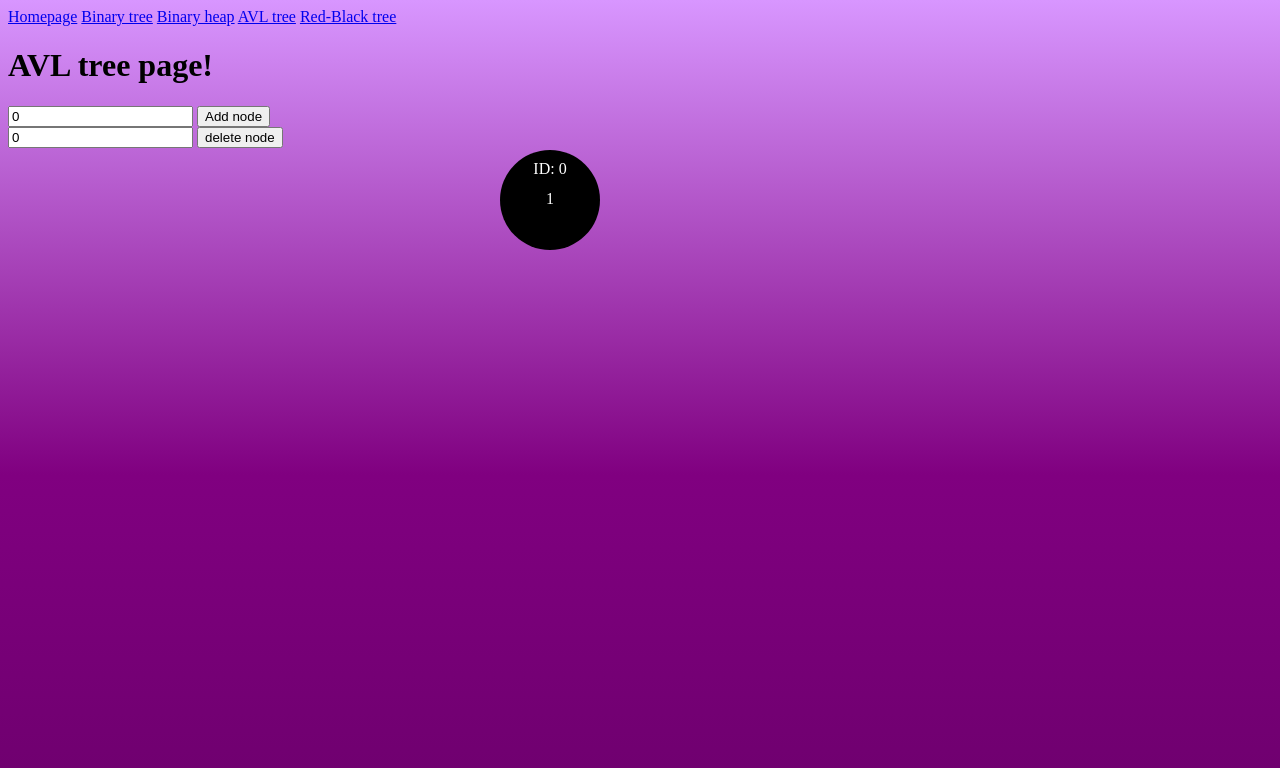
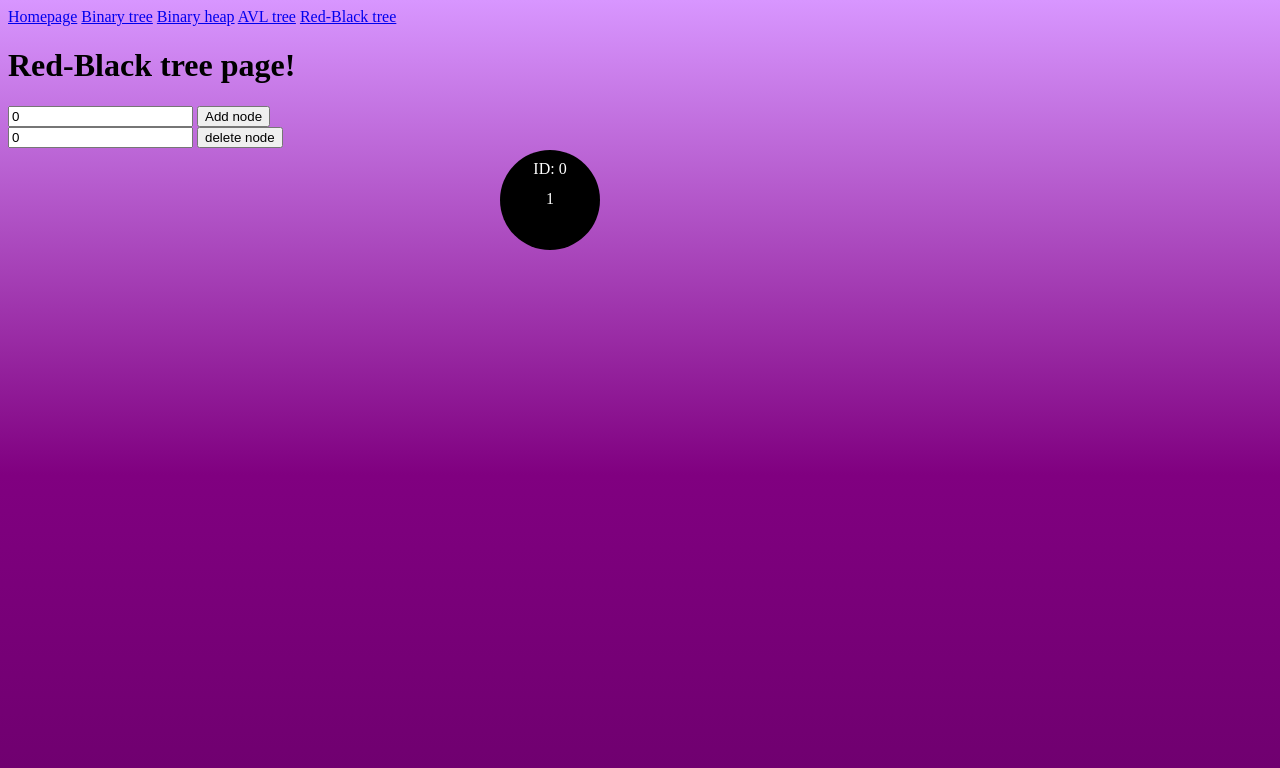
Before and after one commit to naomihollyholland/finalyearproject, a SvelteKit app in the folder finalyearproject/: page /red_black_tree in a window 1280 px wide. Shown: the top 768 px of the page. Built offline with nearby package versions, Linux system fonts and the light colour scheme.

Commit message:
small error
node parent was confused, fixed now

```diff
--- a/finalyearproject/src/routes/red_black_tree/+page.svelte
+++ b/finalyearproject/src/routes/red_black_tree/+page.svelte
@@ -31,7 +31,7 @@
 
 <canvas id="canvas" height={size[1]} width={size[0]} {@attach makecanvas}>
 </canvas>
-<h1>AVL tree page!</h1>
+<h1>Red-Black tree page!</h1>
 <input bind:value={nodeinputvalue} placeholder="0" type="number" />
 <button onclick={() => push(nodeinputvalue)}>Add node</button>
 
--- a/finalyearproject/src/routes/red_black_tree/RedBlackTree.svelte.ts
+++ b/finalyearproject/src/routes/red_black_tree/RedBlackTree.svelte.ts
@@ -747,8 +747,6 @@ export function deletenode(node_to_delete: number) {
             } else if (leftchild != undefined) {
                 leftchild.parentid = parent.id
                 parent.lchildid = leftchild.id
-            } else {
-                parent.rchildid = null
             }
         } else if (rightchild != undefined && parent == undefined) {
             rightchild.parentid = null;
@@ -846,60 +844,6 @@ export function rightrotation(toberight: Node) {
 }
 
 
-
-
-
-
-
-
-
-
-
-// export function rightrotation(node: Node) {
-//
-// let rightchild = getrightchild(node)
-// let parent = getparent(node)
-//
-//get the parent's parent, set the child to be its new child
-// let grandparent = undefined
-// if (parent != undefined) {
-// grandparent = getparent(parent)
-// }
-// if (grandparent != undefined && parent != undefined) {
-// if (grandparent.lchildid == parent.id) {
-// grandparent.lchildid = node.id
-// node.parentid = grandparent.id
-// } else {
-// grandparent.rchildid = node.id
-// node.parentid = grandparent.id
-// }
-// }
-// if (grandparent == undefined) {
-// node.parentid = null
-// }
-//if the node has left children, they need to become the parents right children, so we should store them
-// let idofrightchild = null
-// if (rightchild != undefined) {
-// idofrightchild = rightchild.id
-// }
-//
-// console.log("id of the node's right child: " + idofrightchild)
-//if the node had a parent, it needs to become the node's left child
-//if the node had a left child, it needs to become the right child of the parent
-// if (parent != undefined) {
-// node.rchildid = parent.id
-// parent.parentid = node.id
-// parent.lchildid = idofrightchild
-// if (rightchild != undefined) {
-// rightchild.parentid = parent.id
-// }
-// }
-// console.log("node's new children: " + node.lchildid + ", " + node.rchildid)
-//
-//
-//
-// }
-
 export function placenode(node1: Node, node2: Node) {
     console.log($state.snapshot(allnodes));
     if (comparenodes(node1, node2) <= 0) {
```
